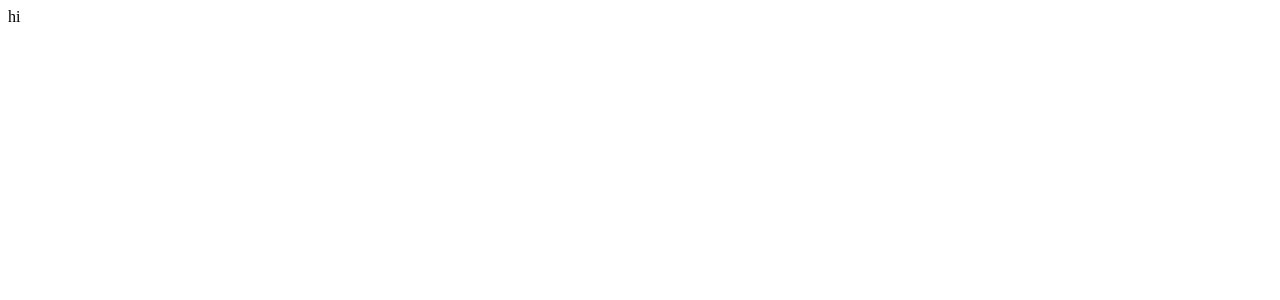
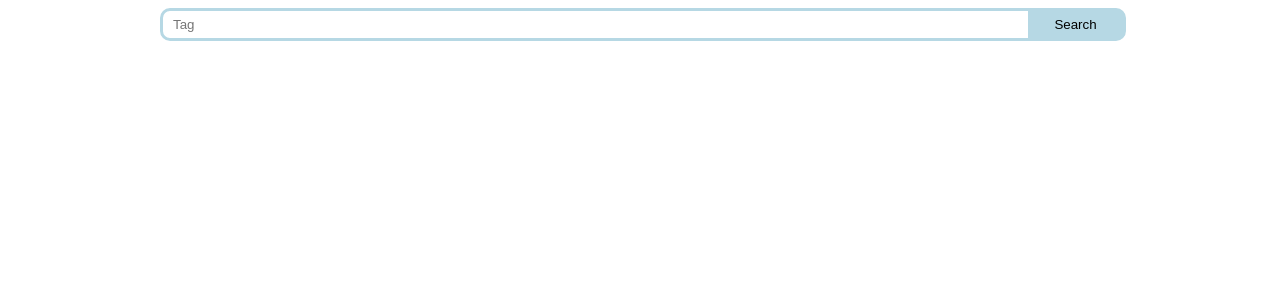
Before and after one commit to edward821220/imBee-assignment, a React (Create React App) app: page / in a window 1280 px wide. Shown: the top 300 px of the page. Built offline with nearby package versions, Linux system fonts and the light colour scheme.

Commit message:
add searching component

```diff
--- a/package.json
+++ b/package.json
@@ -11,6 +11,7 @@
     "@types/node": "^17.0.45",
     "@types/react": "^18.0.27",
     "@types/react-dom": "^18.0.10",
+    "@types/styled-components": "^5.1.26",
     "react": "^18.2.0",
     "react-dom": "^18.2.0",
     "react-redux": "^8.0.5",
--- a/src/App.tsx
+++ b/src/App.tsx
@@ -1,7 +1,17 @@
-import React from "react";
+import styled from "styled-components";
+import Searching from "./components/Searching";
+
+const Wrapper = styled.div`
+  max-width: 960px;
+  margin: 0 auto;
+`;
 
 function App() {
-  return <div>hi</div>;
+  return (
+    <Wrapper>
+      <Searching />
+    </Wrapper>
+  );
 }
 
 export default App;
--- /dev/null
+++ b/src/components/Searching.tsx
@@ -0,0 +1,46 @@
+import styled from "styled-components";
+import { searchActions } from "../store/searchReducer";
+import { useSelector, useDispatch } from "react-redux";
+import { RootState } from "../store";
+import React from "react";
+
+const SearchBar = styled.div`
+  display: flex;
+  width: 100%;
+  border: 3px solid #b6d8e4;
+  border-radius: 10px;
+`;
+const SearchInput = styled.input`
+  display: block;
+  height: 25px;
+  width: 90%;
+  border: none;
+  outline: none;
+  padding-left: 10px;
+  border-radius: 10px;
+`;
+const SearchButton = styled.button`
+  display: block;
+  width: 10%;
+  background-color: #b6d8e4;
+  border: none;
+  cursor: pointer;
+`;
+
+function Searching() {
+  const dispatch = useDispatch();
+  const keywords = useSelector((state: RootState) => state.search);
+
+  const handleChange = (e: React.ChangeEvent<HTMLInputElement>) => {
+    dispatch(searchActions.changeKeywords(e.target.value));
+  };
+
+  return (
+    <SearchBar>
+      <SearchInput value={keywords} onChange={handleChange} placeholder="Tag" />
+      <SearchButton>Search</SearchButton>
+    </SearchBar>
+  );
+}
+
+export default Searching;
--- a/src/store/index.ts
+++ b/src/store/index.ts
@@ -1,7 +1,8 @@
 import { configureStore, ThunkAction, Action } from "@reduxjs/toolkit";
+import searchReducer from "./searchReducer";
 
 export const store = configureStore({
-  reducer: {},
+  reducer: { search: searchReducer },
 });
 
 export type AppDispatch = typeof store.dispatch;
--- /dev/null
+++ b/src/store/searchReducer.ts
@@ -0,0 +1,17 @@
+import { createSlice } from "@reduxjs/toolkit";
+
+const initialSearchState = "";
+
+const searchSlice = createSlice({
+  name: "search",
+  initialState: initialSearchState,
+  reducers: {
+    changeKeywords(state, action) {
+      return action.payload;
+    },
+  },
+});
+
+export const searchActions = searchSlice.actions;
+
+export default searchSlice.reducer;
```
Also changed, not shown: 1 other file (tests, documents, lock files or other folders).
